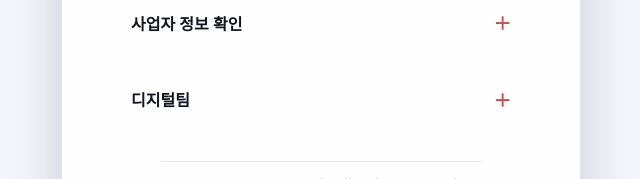
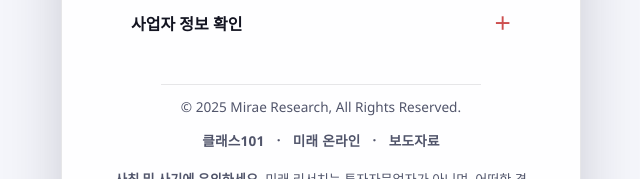
Before and after one commit to themrsung/sjun-me-home, a React (Create React App) app: page / in a window 1280 px wide. Shown: the part 1244-1423 px from the top of the page, without its empty margins (319-959 px from the left). Built offline with nearby package versions, Linux system fonts and the light colour scheme; a web font is replaced by a local one.

Commit message:
refactor: Remove redundant business details section from App component

```diff
--- a/src/App.css
+++ b/src/App.css
@@ -521,10 +521,6 @@
   overflow: hidden;
 }
 
-.business-details + .business-details {
-  margin-top: 1.1rem;
-}
-
 .business-details[open] {
   border-color: var(--border-soft);
   background: var(--bg-alt);
--- a/src/App.tsx
+++ b/src/App.tsx
@@ -468,25 +468,6 @@ function App() {
             </dl>
           </div>
         </details>
-        <details className="business-details">
-          <summary>디지털팀</summary>
-          <div className="business-content">
-            <dl>
-              <div>
-                <dt>팀 메일</dt>
-                <dd>
-                  <a className="business-link" href="mailto:digital@sjun.me">
-                    digital@sjun.me
-                  </a>
-                </dd>
-              </div>
-              <div>
-                <dt>담당 업무</dt>
-                <dd>기업정보 시스템 및 멤버십 운영</dd>
-              </div>
-            </dl>
-          </div>
-        </details>
 
         <footer className="footer">
           <span className="footer-copy">
```
